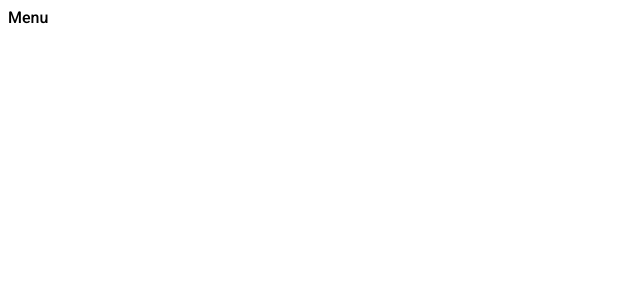
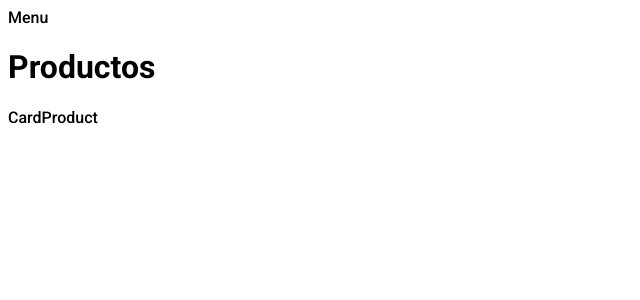
Before and after one commit to santiagor06/taller-evaluativo, a React (Vite) app: page / in a window 1280 px wide. Shown: the top 300 px of the page, without its empty margins (0-640 px from the left). Built offline with nearby package versions, Linux system fonts and the light colour scheme.

Commit message:
card producto

```diff
--- a/src/App.jsx
+++ b/src/App.jsx
@@ -1,11 +1,13 @@
 
 import Menu from './Componentes/Menu/Menu'
+import Productos from './Componentes/Productos/Productos'
 
 function App() {
 
   return (
     <>
     <Menu/>
+    <Productos/>
 
     </>
   )
--- /dev/null
+++ b/src/Componentes/ProductCard/ProductCard.jsx
@@ -0,0 +1,7 @@
+const ProductCard = () => {
+    return ( <div>
+        CardProduct
+    </div> );
+}
+
+export default ProductCard;
--- a/src/Componentes/Productos/Productos.jsx
+++ b/src/Componentes/Productos/Productos.jsx
@@ -0,0 +1,10 @@
+import ProductCard from "../ProductCard/ProductCard";
+
+const Productos = () => {
+    return ( <>
+    <h1>Productos</h1>
+    <ProductCard/>
+    </> );
+}
+
+export default Productos;
```
